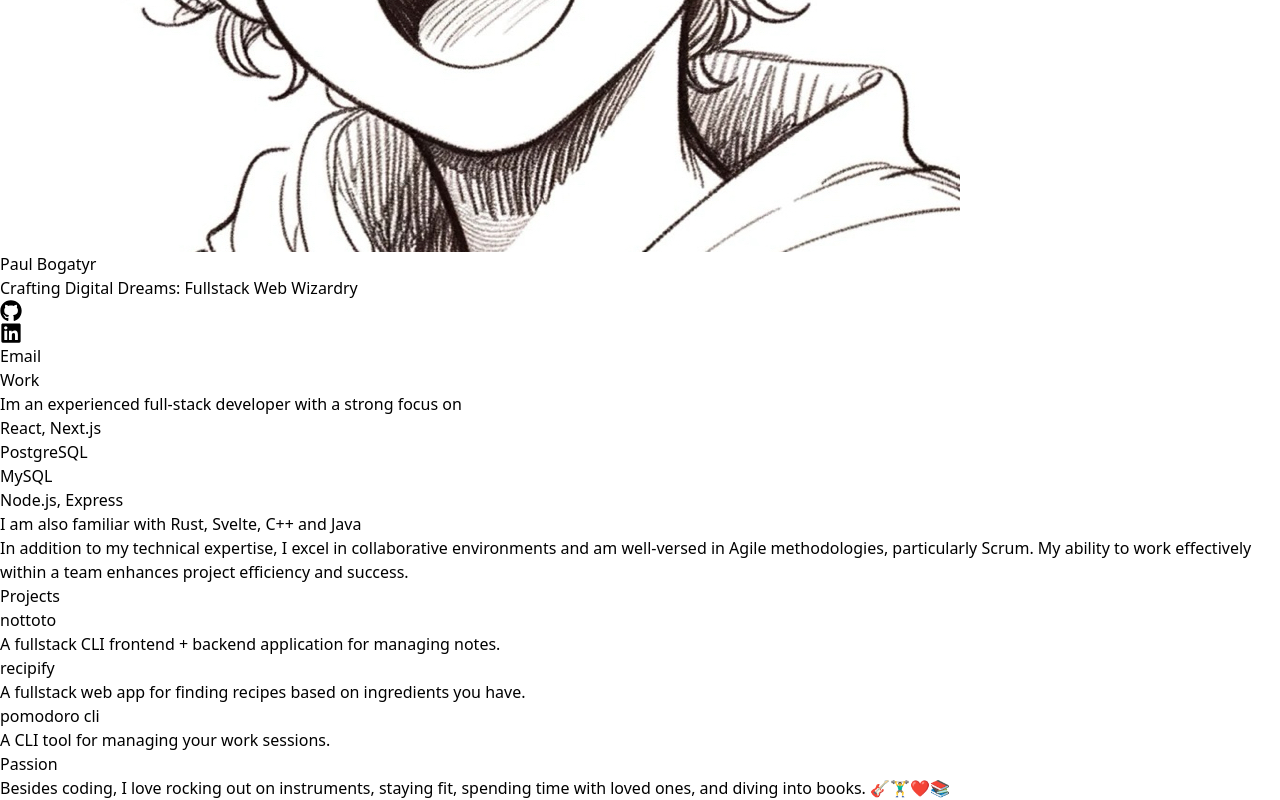
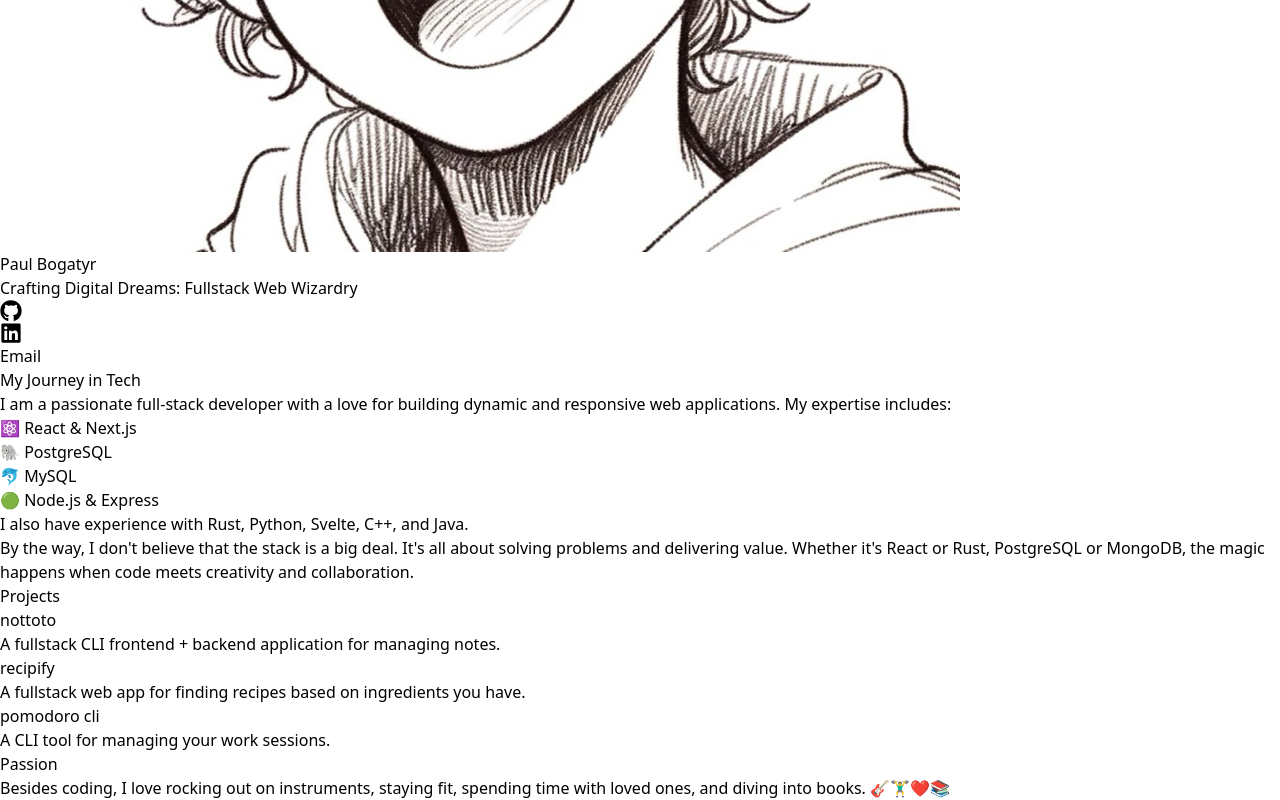
Before and after one commit to paulbgtr/paulbg, a Next.js app: page / in a window 1280 px wide. Shown: the part 731-1531 px from the top of the page. Built offline with nearby package versions, Linux system fonts and the light colour scheme.

Commit message:
chore: make Work component's text more fun

```diff
--- a/src/components/pageRelated/index/Work.tsx
+++ b/src/components/pageRelated/index/Work.tsx
@@ -1,26 +1,31 @@
+import { Heading } from "@/components/Heading";
+
 export const Work = () => {
   return (
-    <section>
-      <h2 className="text-xl font-bold">Work</h2>
-      <p>Im an experienced full-stack developer with a strong focus on</p>
-      <ul className="list-disc">
-        <li>React, Next.js</li>
-        <li>PostgreSQL</li>
-        <li>MySQL</li>
-        <li>Node.js, Express</li>
+    <section className="space-y-4 bg-base-100">
+      <Heading text="My Journey in Tech" />
+      <p>
+        I am a passionate full-stack developer with a love for building dynamic
+        and responsive web applications. My expertise includes:
+      </p>
+      <ul className="mb-4 space-y-2 list-disc list-inside">
+        <li>⚛️ React & Next.js</li>
+        <li>🐘 PostgreSQL</li>
+        <li>🐬 MySQL</li>
+        <li>🟢 Node.js & Express</li>
       </ul>
       <p>
-        I am also familiar with <span className="font-bold">Rust</span>,{" "}
-        <span className="font-bold">Svelte</span>,{" "}
-        <span className="font-bold">C++</span> and{" "}
-        <span className="font-bold">Java</span>
+        I also have experience with <span className="font-semibold">Rust</span>,{" "}
+        <span className="font-semibold">Python</span>,{" "}
+        <span className="font-semibold">Svelte</span>,{" "}
+        <span className="font-semibold">C++</span>, and{" "}
+        <span className="font-semibold">Java</span>.
       </p>
-      <p className="mt-1">
-        In addition to my technical expertise, I excel in collaborative
-        environments and am well-versed in{" "}
-        <span className="font-bold">Agile</span> methodologies, particularly{" "}
-        <span className="font-bold">Scrum</span>. My ability to work effectively
-        within a team enhances project efficiency and success.
+      <p>
+        By the way, I don&apos;t believe that the stack is a big deal. It&apos;s
+        all about solving problems and delivering value. Whether it&apos;s React
+        or Rust, PostgreSQL or MongoDB, the magic happens when code meets
+        creativity and collaboration.
       </p>
     </section>
   );
```
